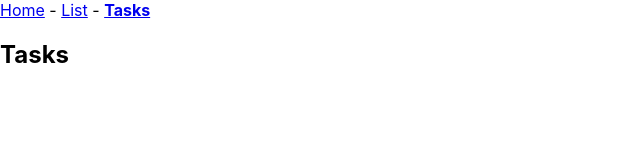
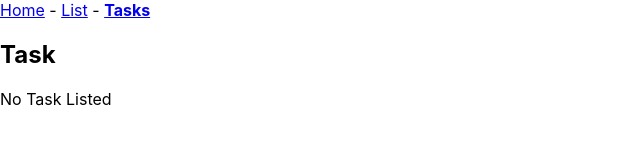
Before and after one commit to mrloulass/Todo-List, a React (Create React App) app: page /tasks in a window 1280 px wide. Shown: the top 160 px of the page, without its empty margins (0-640 px from the left). Built offline with nearby package versions, Linux system fonts and the light colour scheme.

Commit message:
Added a types file and updated tasks screen file.

```diff
--- a/src/App.tsx
+++ b/src/App.tsx
@@ -1,23 +1,27 @@
-import React from 'react';
-import { BrowserRouter, Route, Switch} from 'react-router-dom';
+import React, { useState } from 'react';
+import { BrowserRouter, Route, Switch } from 'react-router-dom';
 import List from './pages/List';
-import Tasks from './pages/Tasks';
+import Tasks from './pages/TasksScreen';
 import Home from './pages/Home';
 import NavBar from './nav/NavBar';
+import { TodoTask } from './types';
 
 function App() {
+  const [tasks, setTasks] = useState<TodoTask[]>([]);
+  const tasksProps = { tasks, setTasks };
+
   return (
     <BrowserRouter>
-      <NavBar/>
+      <NavBar />
       <Switch>
         <Route exact path="/">
-            <Home/>
+          <Home />
         </Route>
         <Route path="/list">
-            <List />
+          <List {...tasksProps} />
         </Route>
         <Route path="/tasks">
-            <Tasks />
+          <Tasks {...tasksProps} />
         </Route>
       </Switch>
     </BrowserRouter>
--- a/src/pages/List.tsx
+++ b/src/pages/List.tsx
@@ -1,20 +1,10 @@
 import { nanoid } from 'nanoid';
-import React, {
-  ChangeEvent,
-  MouseEvent,
-  useState,
-} from 'react';
+import React, { ChangeEvent, MouseEvent, useState } from 'react';
+import { TasksProps, TodoTask } from '../types';
 
-type Props = {};
+type Props = TasksProps & {};
 
-type TodoTask = {
-  id: string;
-  label: string;
-  completed: boolean;
-};
-
-const List: React.FC<Props> = () => {
-  const [tasks, setTasks] = useState<TodoTask[]>([]);
+const List: React.FC<Props> = ({ tasks, setTasks }) => {
   const [newTaskLabel, setNewTaskLabel] = useState('');
 
   const handleNewTaskLabelChange = (e: ChangeEvent<HTMLInputElement>) =>
@@ -40,13 +30,13 @@ const List: React.FC<Props> = () => {
       );
     };
 
-    const handleTaskDeleteClick = (handledTask: TodoTask) => () => {
-      setTasks(tasks => tasks.filter(task => task.id !== handledTask.id));
-    };
+  const handleTaskDeleteClick = (handledTask: TodoTask) => () => {
+    setTasks((tasks) => tasks.filter((task) => task.id !== handledTask.id));
+  };
 
-    const handleClearClick = () => {
-      setTasks(tasks => tasks.filter(task => !task.completed))
-    }
+  const handleClearClick = () => {
+    setTasks((tasks) => tasks.filter((task) => !task.completed));
+  };
 
   return (
     <div>
@@ -63,12 +53,9 @@ const List: React.FC<Props> = () => {
             <button onClick={handleTaskDeleteClick(task)}>Delete</button>
           </div>
         ))}
-      <button onClick={handleClearClick}>Clear Completed Task</button>
+        <button onClick={handleClearClick}>Clear Completed Task</button>
       </div>
-      <input
-      value={newTaskLabel}
-      onChange={handleNewTaskLabelChange}
-      />
+      <input value={newTaskLabel} onChange={handleNewTaskLabelChange} />
       <button onClick={handleAddTask}>Add Task</button>
     </div>
   );
--- a/src/pages/Tasks.tsx
+++ /dev/null
@@ -1,11 +0,0 @@
-import React from 'react';
-
-type Props = {};
-
-const Tasks: React.FC<Props> = () => {
-  return (
-    <h2>Tasks</h2>
-  )
-}
-
-export default Tasks;
--- /dev/null
+++ b/src/pages/TasksScreen.tsx
@@ -0,0 +1,17 @@
+import React from 'react';
+import { TasksProps } from '../types';
+
+type Props = TasksProps & {};
+
+const TasksScreen: React.FC<Props> = ({ tasks }) => {
+  const task = tasks[0];
+
+  return (
+    <div>
+      <h2>Task</h2>
+      {task ? <div>{task.label}</div> : <div> No Task Listed</div>}
+    </div>
+  );
+};
+
+export default TasksScreen;
--- /dev/null
+++ b/src/types.ts
@@ -0,0 +1,10 @@
+export type TodoTask = {
+  id: string;
+  label: string;
+  completed: boolean;
+};
+
+export type TasksProps = {
+  tasks: TodoTask[];
+  setTasks: React.Dispatch<React.SetStateAction<TodoTask[]>>;
+};
```
Lines whose indentation alone changed are shown as unchanged.
